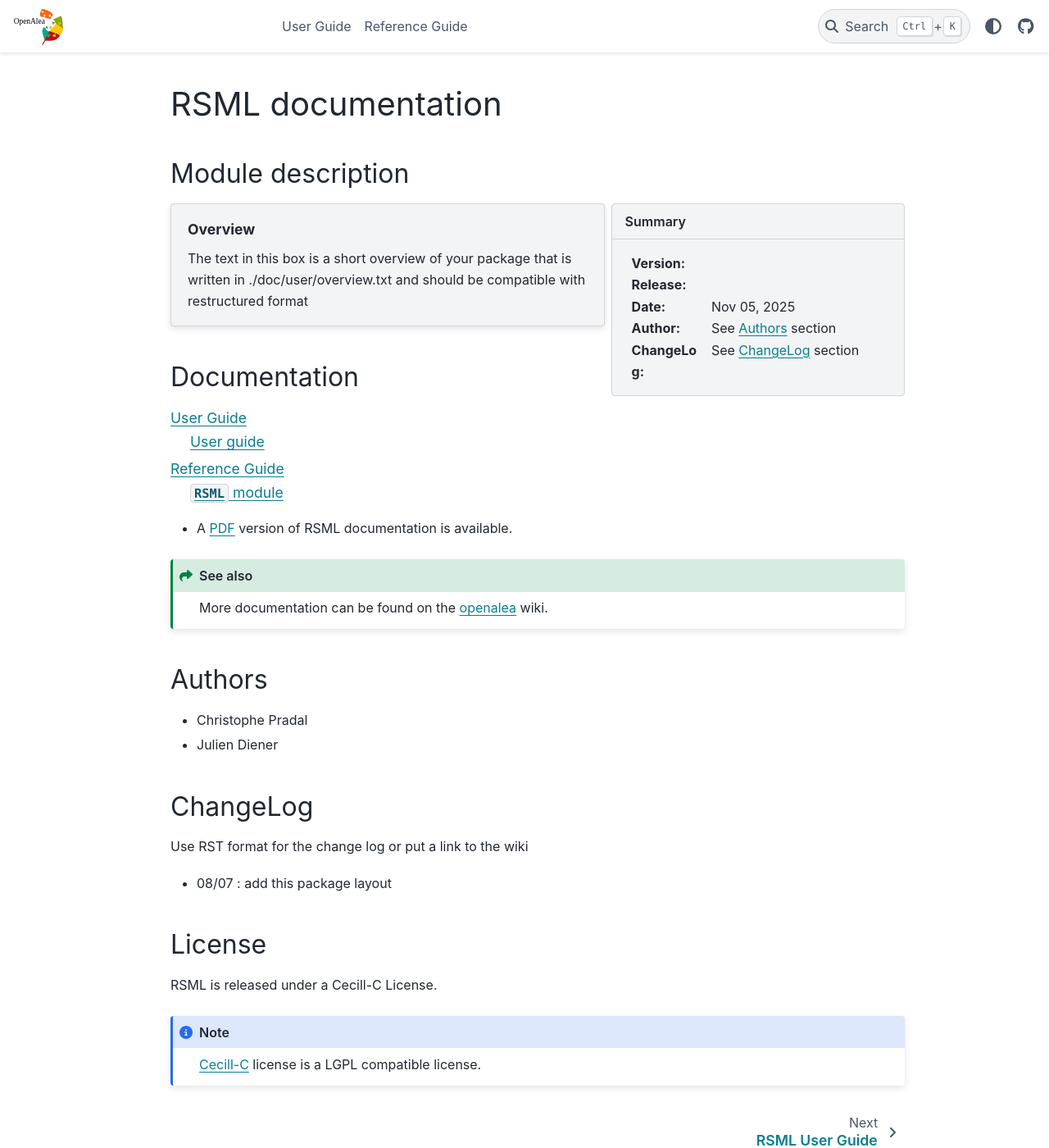
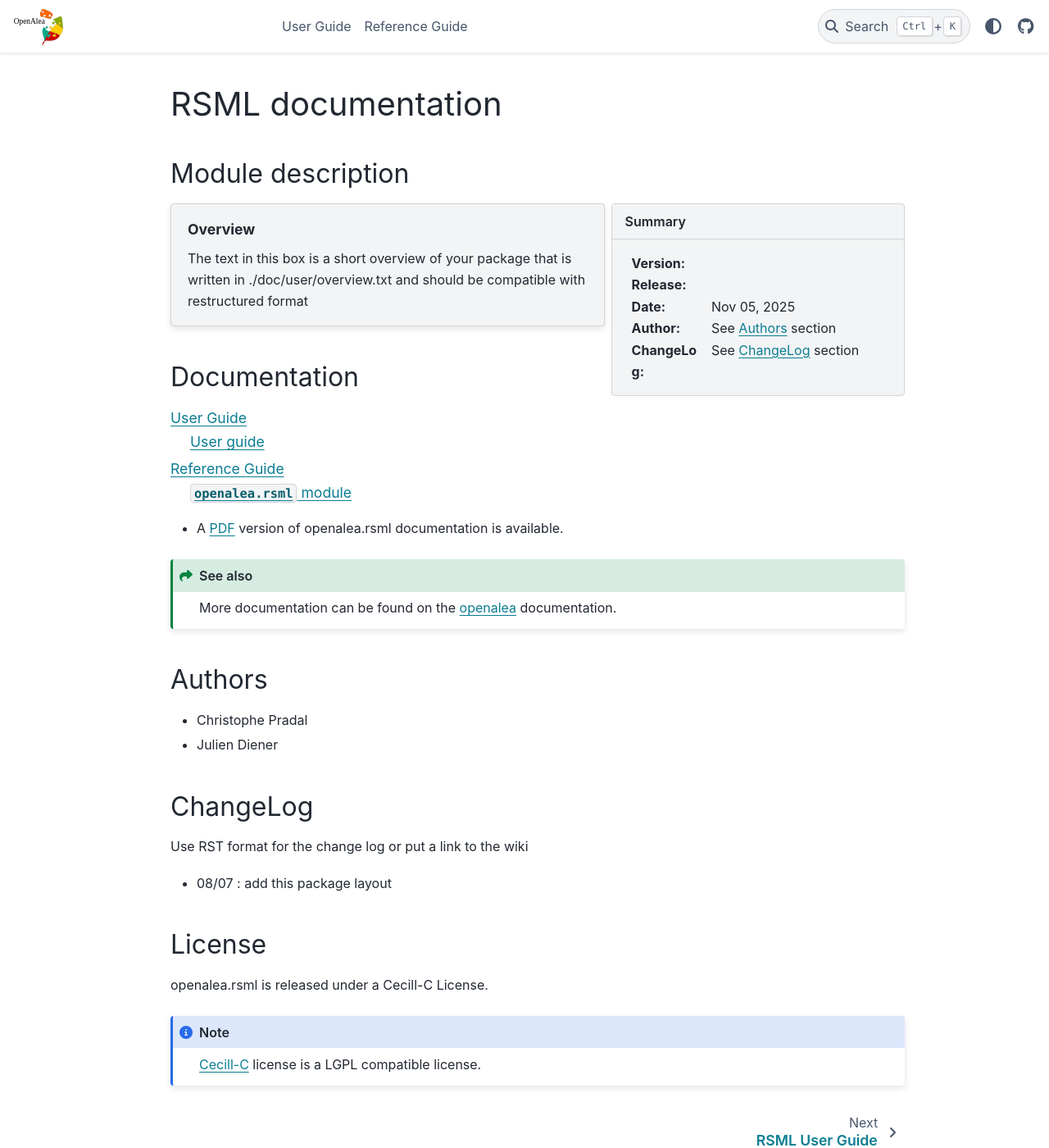
Before and after one commit to openalea/RSML, a Sphinx documentation site: the page built from doc/contents.rst, in a window 1280 px wide and 1400 px high. Shown: the whole window at 82% size. Built offline with Sphinx 7.4.7 and the PyData theme 0.15.4, drawn with Linux system fonts in a browser that asks for light colours; the version number could not be read and is left out.

Commit message:
[no ci] Fix errors in doc

```diff
--- a/doc/contents.rst
+++ b/doc/contents.rst
@@ -38,7 +38,7 @@ Documentation
 .. seealso::
 
    More documentation can be found on the
-   `openalea <http://openalea.gforge.inria.fr/dokuwiki/doku.php?id=packages::rsml:rsml>`__ wiki.
+   `openalea <https://openalea.rtfd.io>`__ documentation.
 
 Authors
 =======
@@ -58,4 +58,4 @@ License
 .. note:: `Cecill-C <http://www.cecill.info/licences/Licence_CeCILL-C_V1-en.html>`_
     license is a LGPL compatible license.
 
-.. |rsml| replace:: RSML
+.. |rsml| replace:: openalea.rsml
--- a/doc/user/autosum.rst
+++ b/doc/user/autosum.rst
@@ -7,12 +7,12 @@ Reference guide
 ###################################
 .. contents::
 
-.. currentmodule:: RSML.__init__
+.. currentmodule:: openalea.rsml.__init__
 
 
-:mod:`RSML` module
+:mod:`openalea.rsml` module
 ===============================================
-.. automodule:: RSML.__init__
+.. automodule:: openalea.rsml.__init__
     :members:
     :undoc-members:
     :inherited-members:
--- a/doc/user/index.rst
+++ b/doc/user/index.rst
@@ -17,7 +17,7 @@ reference guide, see :ref:`rsml_reference`.
    Many aspects of RSML are not covered.
 
    More documentation can be found on the
-   `openalea <http://openalea.gforge.inria.fr>`__ wiki.
+   `openalea <http://openalea.rtfd.io>`__ wiki.
 
 .. toctree::
 
```
Also changed, not shown: other parts of doc/contents.rst (+1 -1 lines).
